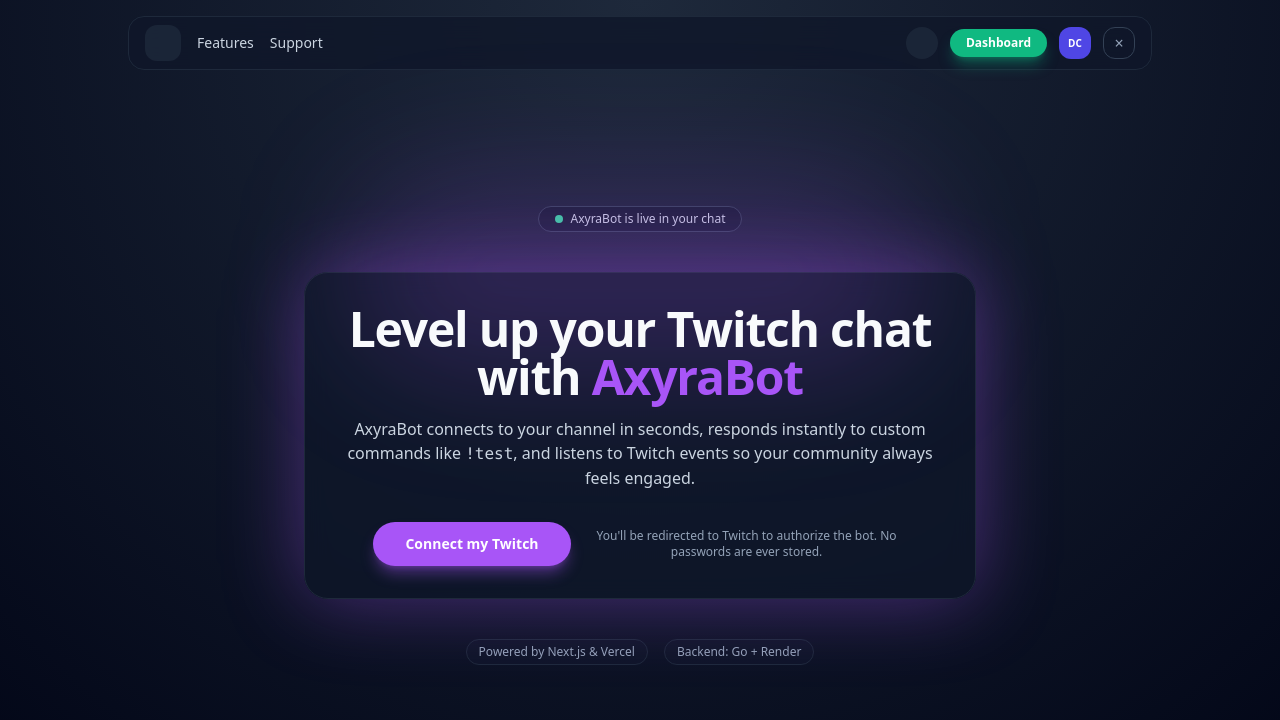
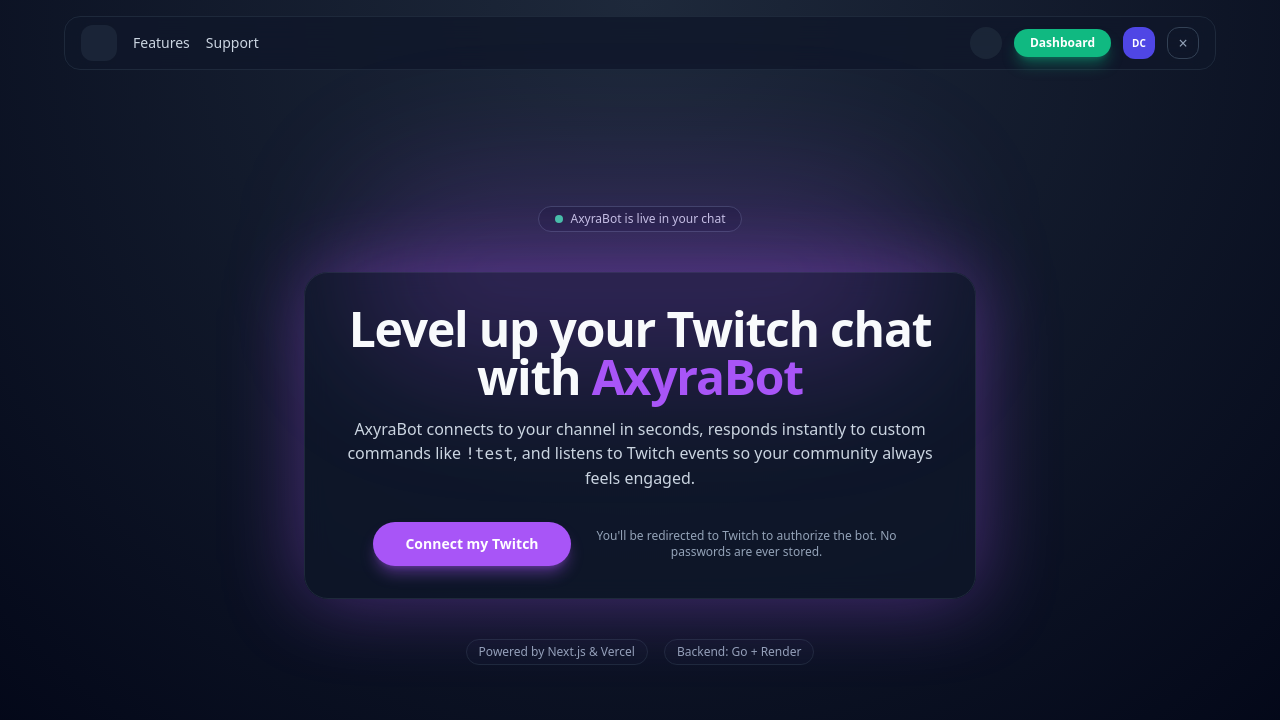
Before and after one commit to nopopcorn12312/AxyraBot, a Next.js app in the folder frontend/: page / in a window 1280 px wide. Shown: the top 720 px of the page. Built offline with nearby package versions, Linux system fonts and the light colour scheme; no server answers.

Commit message:
Editing header size on home page

```diff
--- a/frontend/app/page.tsx
+++ b/frontend/app/page.tsx
@@ -9,7 +9,7 @@
 
   return (
     <main className="min-h-screen flex flex-col px-4 bg-[radial-gradient(circle_at_top,_#1e293b,_#020617)]">
-      <header className="w-full max-w-5xl mx-auto mt-4 flex items-center justify-between rounded-2xl border border-slate-800 bg-slate-900/80 px-4 py-2 backdrop-blur-md">
+      <header className="w-full max-w-6xl mx-auto mt-4 flex items-center justify-between rounded-2xl border border-slate-800 bg-slate-900/80 px-4 py-2 backdrop-blur-md">
         <div className="flex items-center gap-4">
           {/* Logo placeholder */}
           <div className="h-9 w-9 rounded-xl bg-slate-800/80" />
```
